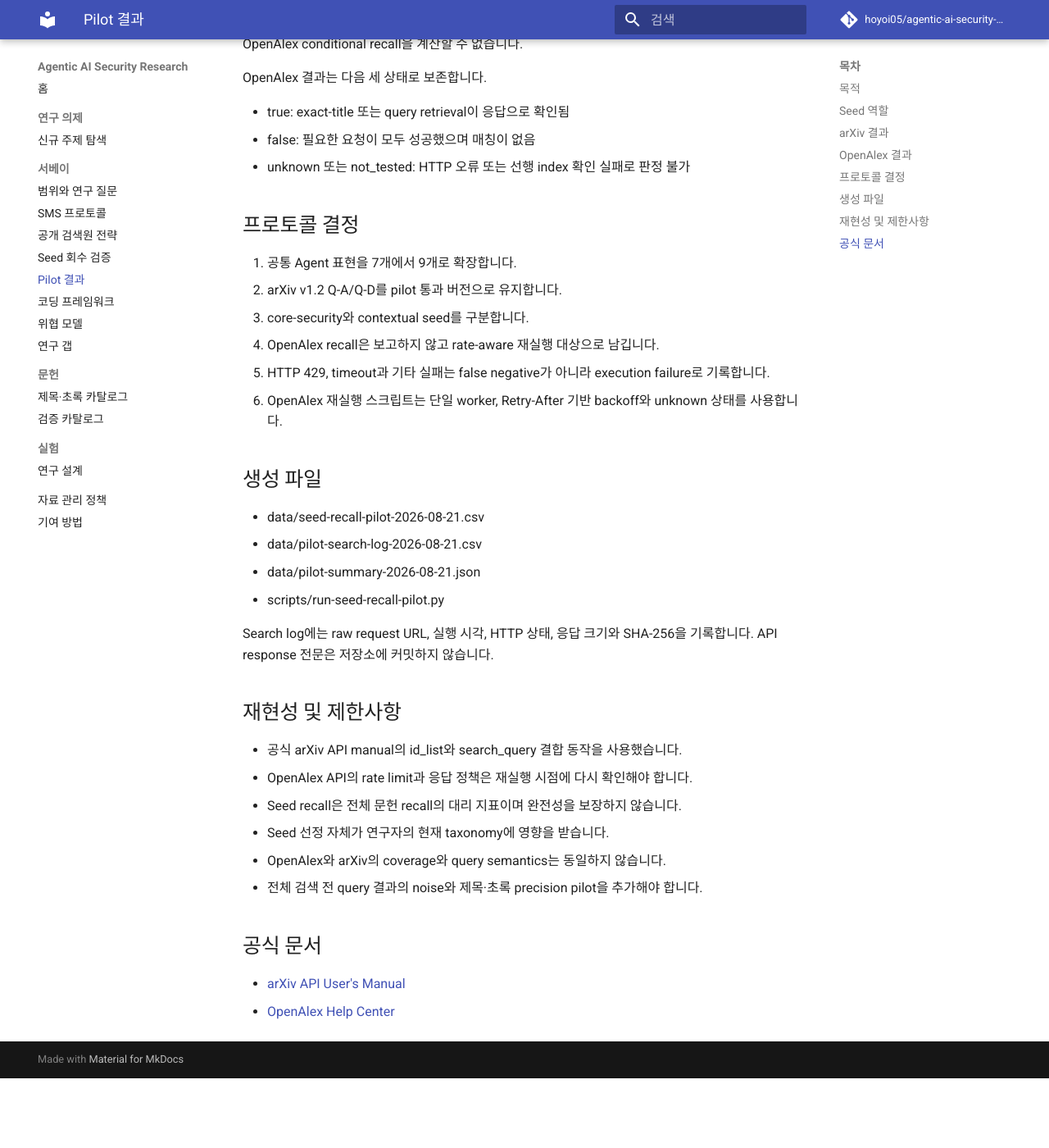
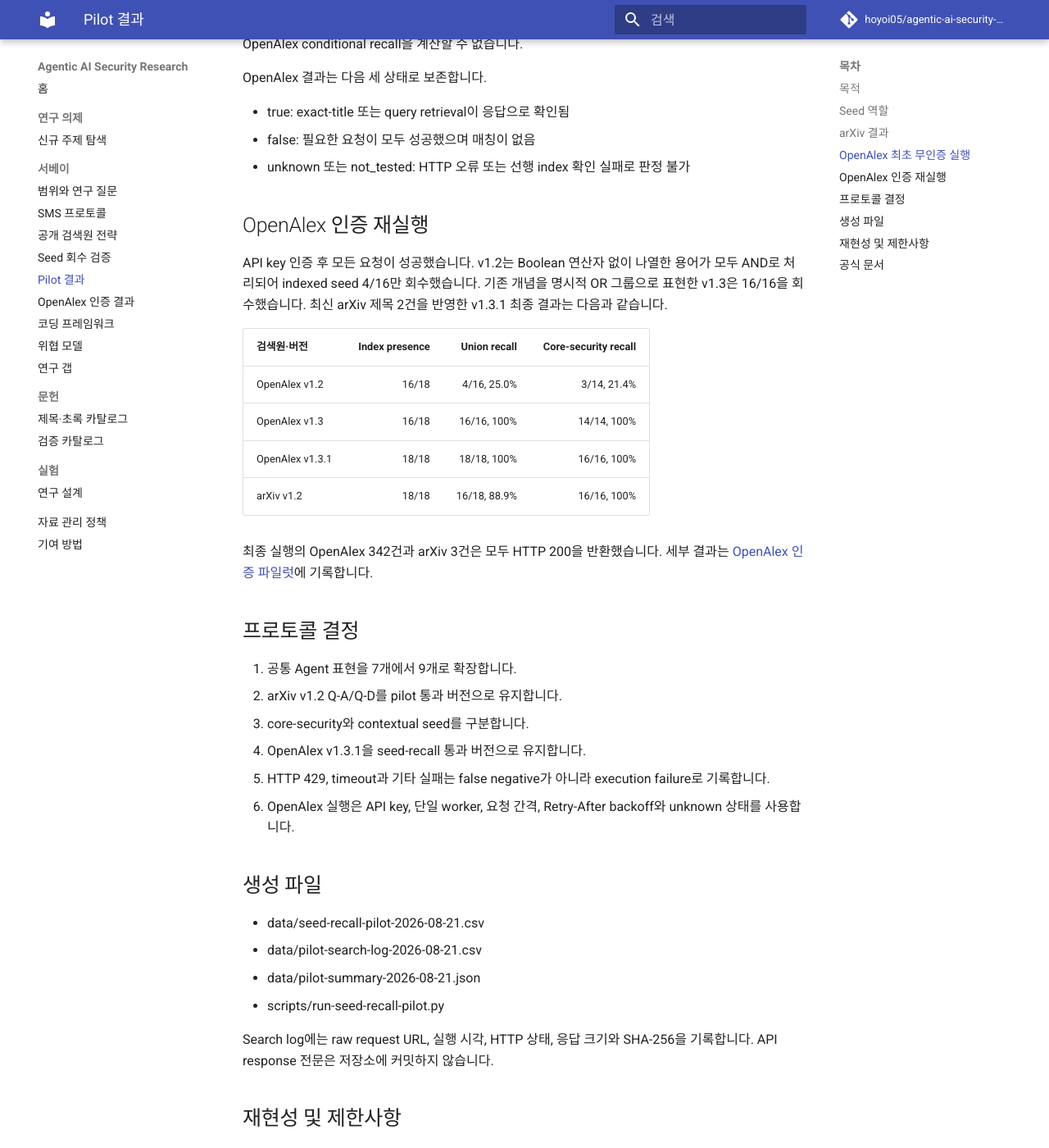
Before and after one commit to hoyoi05/agentic-ai-security-research, an MkDocs documentation site: the page built from docs/survey/pilot-results.md, in a window 1280 px wide and 1400 px high, scrolled down 1725 px. Shown: the whole window at 82% size. Built offline with MkDocs 1.6.1 and Material for MkDocs 9.7.7, drawn with Linux system fonts in a browser that asks for light colours; comment, search, counter and statistics services are not loaded; before the commit the page ends 3040 px from its top, so only the background shows below that; some of the changed text lies outside the part shown.

Commit message:
research: record final authenticated OpenAlex pilot (#13)
Record the authenticated OpenAlex v1.3.1 seed-recall results and update the public systematic-mapping protocol documentation.

```diff
--- a/docs/survey/pilot-results.md
+++ b/docs/survey/pilot-results.md
@@ -1,8 +1,8 @@
 # OpenAlex·arXiv Seed-Recall Pilot
 
 > 실행일: 2026-08-21
-> 프로토콜: 1.1-pilot 및 1.2-pilot
-> 상태: arXiv 완료, OpenAlex 미완료
+> 프로토콜: 1.1-pilot–1.3.1-pilot
+> 상태: arXiv·OpenAlex core-security seed 기준 통과
 > 시간 기준: API 로그는 UTC
 
 ## 목적
@@ -31,7 +31,7 @@
 
 v1.2에서 회수되지 않은 두 자료는 contextual seed와 일치합니다. 따라서 arXiv core-security recall은 잠정 성공 기준 90%를 충족합니다.
 
-## OpenAlex 결과
+## OpenAlex 최초 무인증 실행
 
 OpenAlex에서는 각 seed에 대해 title.search로 exact normalized title을 확인한 뒤, 색인이 확인된 seed를 query manifest로 검사했습니다.
 
@@ -52,14 +52,27 @@
 - false: 필요한 요청이 모두 성공했으며 매칭이 없음
 - unknown 또는 not_tested: HTTP 오류 또는 선행 index 확인 실패로 판정 불가
 
+## OpenAlex 인증 재실행
+
+API key 인증 후 모든 요청이 성공했습니다. v1.2는 Boolean 연산자 없이 나열한 용어가 모두 AND로 처리되어 indexed seed 4/16만 회수했습니다. 기존 개념을 명시적 OR 그룹으로 표현한 v1.3은 16/16을 회수했습니다. 최신 arXiv 제목 2건을 반영한 v1.3.1 최종 결과는 다음과 같습니다.
+
+| 검색원·버전 | Index presence | Union recall | Core-security recall |
+|---|---:|---:|---:|
+| OpenAlex v1.2 | 16/18 | 4/16, 25.0% | 3/14, 21.4% |
+| OpenAlex v1.3 | 16/18 | 16/16, 100% | 14/14, 100% |
+| OpenAlex v1.3.1 | 18/18 | 18/18, 100% | 16/16, 100% |
+| arXiv v1.2 | 18/18 | 16/18, 88.9% | 16/16, 100% |
+
+최종 실행의 OpenAlex 342건과 arXiv 3건은 모두 HTTP 200을 반환했습니다. 세부 결과는 [OpenAlex 인증 파일럿](openalex-authenticated-pilot.md)에 기록합니다.
+
 ## 프로토콜 결정
 
 1. 공통 Agent 표현을 7개에서 9개로 확장합니다.
 2. arXiv v1.2 Q-A/Q-D를 pilot 통과 버전으로 유지합니다.
 3. core-security와 contextual seed를 구분합니다.
-4. OpenAlex recall은 보고하지 않고 rate-aware 재실행 대상으로 남깁니다.
+4. OpenAlex v1.3.1을 seed-recall 통과 버전으로 유지합니다.
 5. HTTP 429, timeout과 기타 실패는 false negative가 아니라 execution failure로 기록합니다.
-6. OpenAlex 재실행 스크립트는 단일 worker, Retry-After 기반 backoff와 unknown 상태를 사용합니다.
+6. OpenAlex 실행은 API key, 단일 worker, 요청 간격, Retry-After backoff와 unknown 상태를 사용합니다.
 
 ## 생성 파일
 
@@ -73,7 +86,7 @@
 ## 재현성 및 제한사항
 
 - 공식 arXiv API manual의 id_list와 search_query 결합 동작을 사용했습니다.
-- OpenAlex API의 rate limit과 응답 정책은 재실행 시점에 다시 확인해야 합니다.
+- OpenAlex API key는 Authorization 헤더로만 전달하며 URL·로그·산출물에 저장하지 않습니다.
 - Seed recall은 전체 문헌 recall의 대리 지표이며 완전성을 보장하지 않습니다.
 - Seed 선정 자체가 연구자의 현재 taxonomy에 영향을 받습니다.
 - OpenAlex와 arXiv의 coverage와 query semantics는 동일하지 않습니다.
--- a/mkdocs.yml
+++ b/mkdocs.yml
@@ -29,6 +29,7 @@
       - 공개 검색원 전략: survey/search-strategy.md
       - Seed 회수 검증: survey/seed-validation.md
       - Pilot 결과: survey/pilot-results.md
+      - OpenAlex 인증 결과: survey/openalex-authenticated-pilot.md
       - 코딩 프레임워크: survey/coding-framework.md
       - 위협 모델: survey/threat-model.md
       - 연구 갭: survey/research-gaps.md
```
Also changed, not shown: docs/survey/openalex-authenticated-pilot.md (added, +96 -0 lines), docs/survey/protocol.md (+2 -2 lines), docs/survey/search-strategy.md (+9 -7 lines), docs/survey/seed-validation.md (+3 -2 lines), 3 other files.
